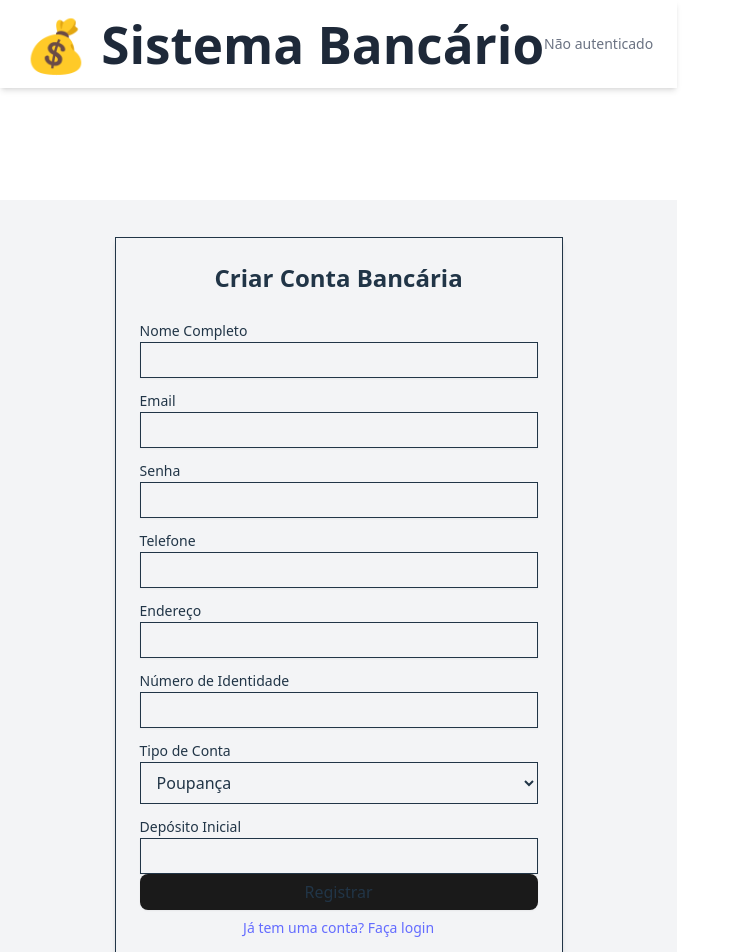
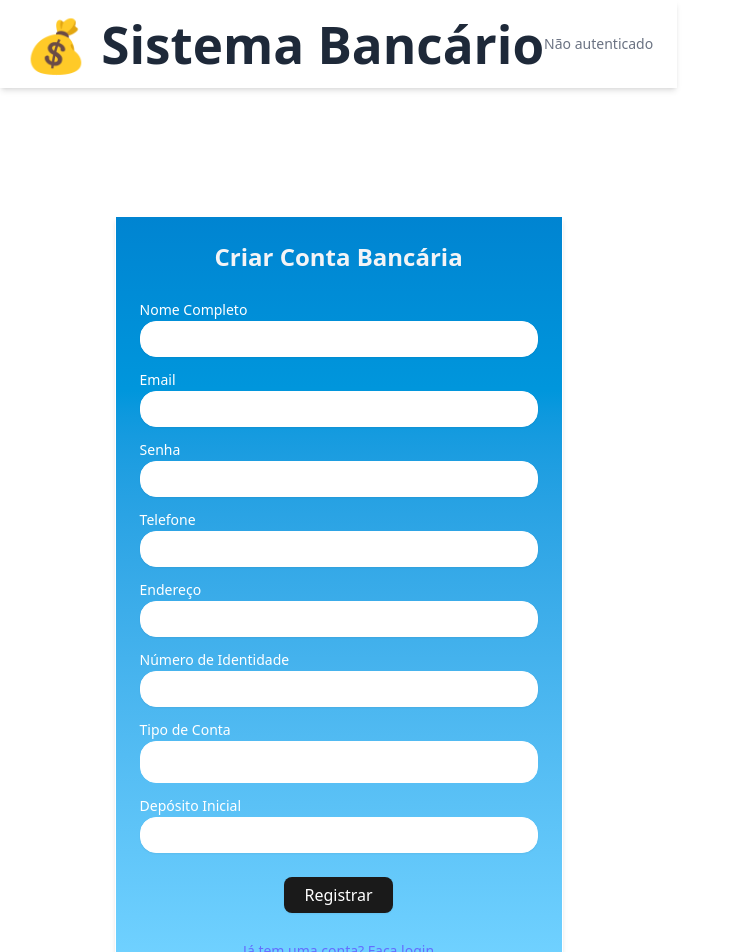
Before and after one commit to isaneyde/banco-mongoose, a React (Vite) app in the folder frontend/: page /bankAccount in a window 1280 px wide. Shown: the top 952 px of the page, without its empty margins (0-734 px from the left). Built offline with nearby package versions, Linux system fonts and the light colour scheme.

Commit message:
Update: login and register card style

```diff
--- a/frontend/src/pages/bankAccount.tsx
+++ b/frontend/src/pages/bankAccount.tsx
@@ -70,10 +70,10 @@ export const BankAccount = () => {
   };
 
   return (
-    <div className="min-h-screen flex items-center justify-center bg-gray-100 p-4">
-      <Card className="w-full max-w-md shadow-md">
+    <div className="min-h-screen flex items-center justify-center p-4">
+      <Card className="w-full max-w-md shadow-md bg-gradient-to-b from-sky-600 to-sky-300 text-white">
         <CardHeader>
-          <CardTitle className="text-2xl text-center">
+          <CardTitle className="text-2xl text-center text-gray-100">
             Criar Conta Bancária
           </CardTitle>
         </CardHeader>
@@ -87,10 +87,10 @@ export const BankAccount = () => {
           </div>
         )}
         <form onSubmit={handleSubmit(onSubmit)}>
-          <CardContent className="space-y-4">
+          <CardContent className="space-y-4 rounded-xl">
             <div className="space-y-1">
               <Label htmlFor="fullName">Nome Completo</Label>
-              <Input id="fullName" {...register("fullName")} />
+              <Input className="bg-white rounded-2xl" id="fullName" {...register("fullName")} />
               {errors.fullName && (
                 <p className="text-sm text-red-600">
                   {errors.fullName.message}
@@ -100,14 +100,14 @@ export const BankAccount = () => {
 
             <div className="space-y-1">
               <Label htmlFor="email">Email</Label>
-              <Input id="email" type="email" {...register("email")} />
+              <Input className="bg-white rounded-2xl" id="email" type="email" {...register("email")} />
               {errors.email && (
                 <p className="text-sm text-red-600">{errors.email.message}</p>
               )}
             </div>
             <div className="space-y-1">
               <Label htmlFor="password">Senha</Label>
-              <Input id="password" type="password" {...register("password")} />
+              <Input className="bg-white rounded-2xl" id="password" type="password" {...register("password")} />
               {errors.password && (
                 <p className="text-sm text-red-600">
                   {errors.password.message}
@@ -117,7 +117,7 @@ export const BankAccount = () => {
 
             <div className="space-y-1">
               <Label htmlFor="phoneNumber">Telefone</Label>
-              <Input id="phoneNumber" {...register("phoneNumber")} />
+              <Input className="bg-white rounded-2xl" id="phoneNumber" {...register("phoneNumber")} />
               {errors.phoneNumber && (
                 <p className="text-sm text-red-600">
                   {errors.phoneNumber.message}
@@ -127,7 +127,7 @@ export const BankAccount = () => {
 
             <div className="space-y-1">
               <Label htmlFor="address">Endereço</Label>
-              <Input id="address" {...register("address")} />
+              <Input className="bg-white rounded-2xl" id="address" {...register("address")} />
               {errors.address && (
                 <p className="text-sm text-red-600">{errors.address.message}</p>
               )}
@@ -135,7 +135,7 @@ export const BankAccount = () => {
 
             <div className="space-y-1">
               <Label htmlFor="identityNumber">Número de Identidade</Label>
-              <Input id="identityNumber" {...register("identityNumber")} />
+              <Input className="bg-white rounded-2xl" id="identityNumber" {...register("identityNumber")} />
               {errors.identityNumber && (
                 <p className="text-sm text-red-600">
                   {errors.identityNumber.message}
@@ -144,11 +144,11 @@ export const BankAccount = () => {
             </div>
 
             <div className="space-y-1">
-              <Label htmlFor="accountType">Tipo de Conta</Label>
+              <Label  htmlFor="accountType">Tipo de Conta</Label>
               <select
                 id="accountType"
                 {...register("accountType")}
-                className="w-full border rounded-md px-3 py-2"
+                className="w-full border rounded-2xl px-3 py-2 bg-white"
               >
                 <option value="poupança">Poupança</option>
                 <option value="corrente">Corrente</option>
@@ -163,7 +163,7 @@ export const BankAccount = () => {
 
             <div className="space-y-1">
               <Label htmlFor="initialDeposit">Depósito Inicial</Label>
-              <Input
+              <Input className="bg-white rounded-2xl"
                 id="initialDeposit"
                 type="number"
                 {...register("initialDeposit")}
@@ -175,13 +175,14 @@ export const BankAccount = () => {
               )}
             </div>
           </CardContent>
-          <CardFooter className="flex flex-col gap-2">
-            <Button type="submit" className="w-full">
+          <CardFooter className="flex flex-col gap-7 mt-6 rounded-2xl">
+            <Button type="submit" className="bg-blue-600 hover:bg-gray-200">
               Registrar
             </Button>
             <a
               href="/login"
-              className="text-sm text-center text-blue-600 hover:underline"
+              className="text-sm text-center   hover:underline"
+
             >
               Já tem uma conta? Faça login
             </a>
--- a/frontend/vite.config.ts
+++ b/frontend/vite.config.ts
@@ -8,7 +8,7 @@ import tailwindcss from "@tailwindcss/vite"
 export default defineConfig({
   plugins: [react(), tailwindcss()],
     server: {
-    port: 5004 // coloque aqui a porta desejada
+    port: 5004 //
   },
    resolve: {
 
@@ -16,7 +16,5 @@ export default defineConfig({
       "@": path.resolve(__dirname, "./src"),
     },
   },
-  server: {
-    port: 5004,
-      },
+
 })
```
